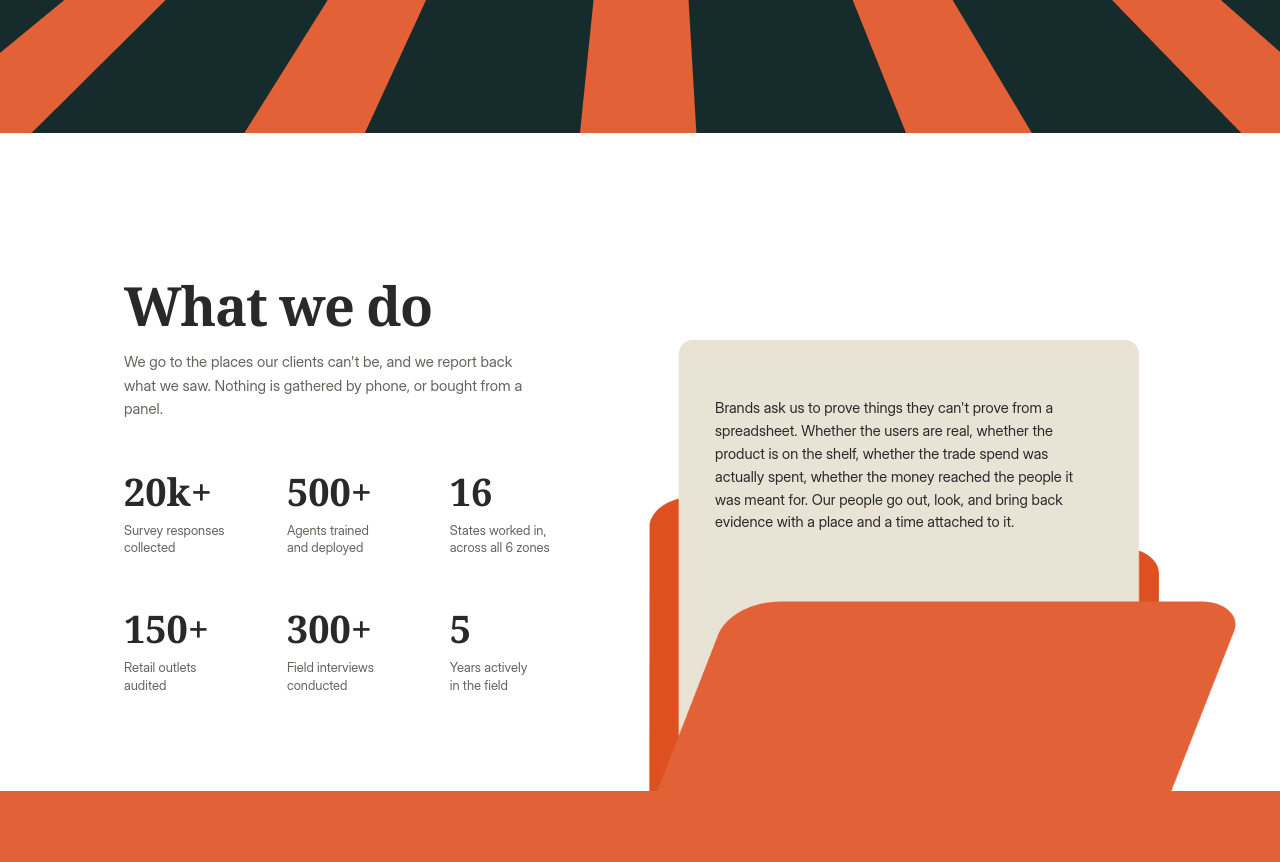
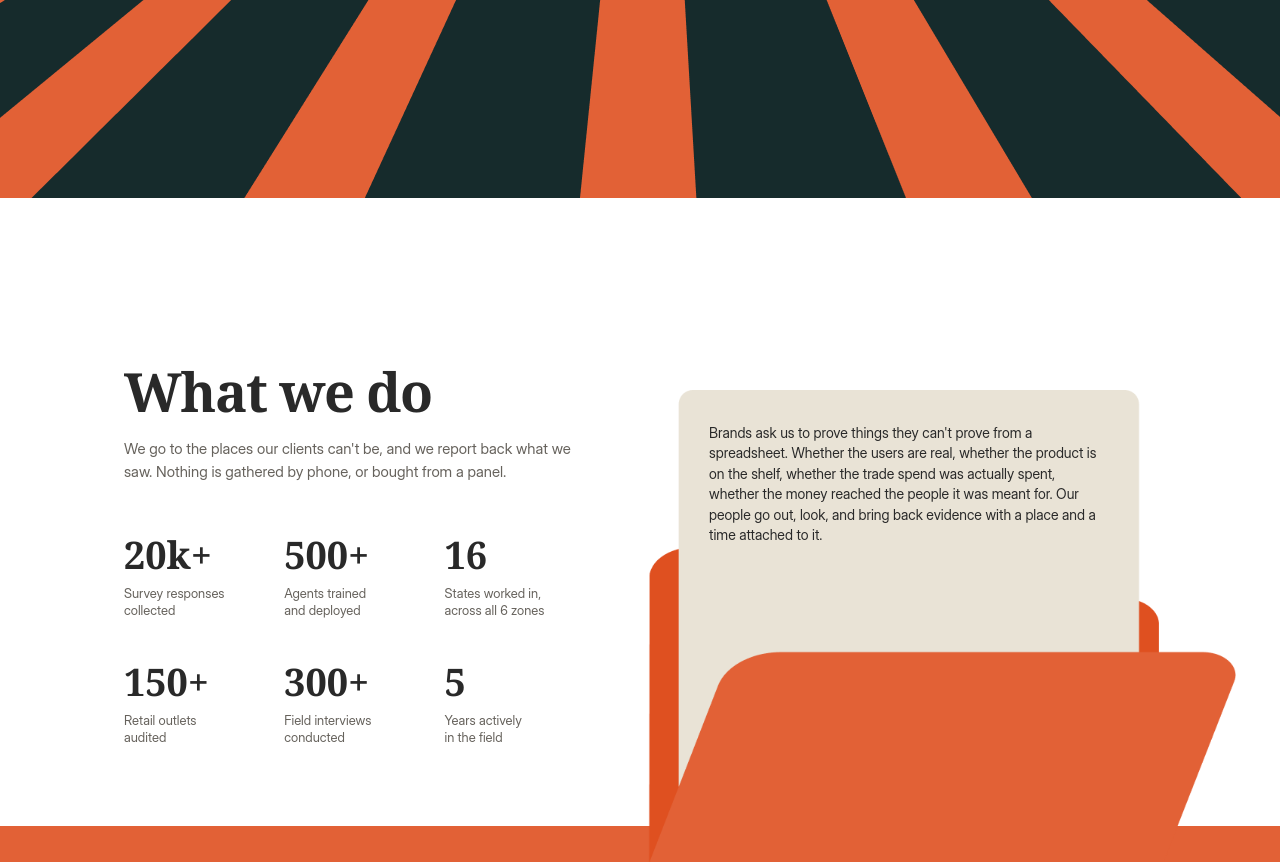
Before and after one commit to Malokunlabs/eri, a Next.js app: page /about in a window 1280 px wide. Shown: the part 580-1442 px from the top of the page. Built offline with nearby package versions, Linux system fonts and the light colour scheme; no server answers.

Commit message:
feat: add Book a Signal CTA and update layout and styling on about page

```diff
--- a/src/components/about/about-page-content.tsx
+++ b/src/components/about/about-page-content.tsx
@@ -1,4 +1,5 @@
 import Image from "next/image";
+import Link from "next/link";
 
 import { SiteHeader } from "@/components/layout/site-header";
 import { Container } from "@/components/ui/container";
@@ -33,6 +34,14 @@ export function AboutPageContent() {
                   Nigeria are not written down anywhere, and someone has to go
                   and see them.
                 </p>
+                <div className="mt-7 sm:mt-8">
+                  <Link
+                    href="/contact"
+                    className="inline-flex min-h-11 items-center justify-center rounded-full border border-eri-dark bg-eri-coral-dark px-7 py-2.5 font-display text-[15px] font-medium text-white shadow-sm transition-all hover:bg-eri-coral-dark/90 focus-visible:outline-2 focus-visible:outline-offset-2 focus-visible:outline-white"
+                  >
+                    Book a Signal
+                  </Link>
+                </div>
               </div>
 
               <div className="flex justify-start lg:justify-end">
@@ -63,32 +72,32 @@ export function AboutPageContent() {
       {/* Section 2: What We Do */}
       <section
         aria-labelledby="what-we-do-heading"
-        className="relative overflow-hidden pt-20 pb-16 sm:pt-28 sm:pb-20 lg:pt-36 lg:pb-0"
+        className="relative overflow-x-clip pt-16 pb-0 -mb-0.5 sm:pt-24 sm:-mb-1 lg:pt-36 lg:mb-0"
       >
         <Container size="insights">
-          <div className="grid items-center gap-12 lg:grid-cols-[minmax(0,1fr)_minmax(0,1.1fr)] lg:gap-14">
+          <div className="grid grid-cols-1 items-end gap-10 lg:grid-cols-[minmax(0,1fr)_minmax(0,1.1fr)] lg:gap-14">
             {/* Left Column: Heading, intro, and stats grid */}
-            <div className="flex flex-col justify-center lg:pb-24 lg:pr-4">
+            <div className="flex min-w-0 flex-col justify-center lg:pb-20 lg:pr-4">
               <h2
                 id="what-we-do-heading"
-                className="font-display text-[38px] font-semibold leading-[1.06] tracking-[-0.025em] text-eri-dark sm:text-[48px] lg:text-[54px]"
+                className="font-display text-[38px] font-semibold leading-[1.06] tracking-tight text-eri-dark sm:text-[48px] lg:text-[54px]"
               >
                 What we do
               </h2>
-              <p className="mt-4 max-w-100 text-[14px] leading-[1.55] text-eri-grey-11 sm:text-[15px]">
+              <p className="mt-4 max-w-85 text-[14px] leading-[1.55] text-eri-grey-11 sm:max-w-115 sm:text-[15px]">
                 We go to the places our clients can&apos;t be, and we report
                 back what we saw. Nothing is gathered by phone, or bought from a
                 panel.
               </p>
 
               {/* Stats Grid */}
-              <div className="mt-12 grid grid-cols-3 gap-x-6 gap-y-10 sm:gap-x-10 sm:gap-y-12">
+              <div className="mt-9 grid grid-cols-3 gap-x-2 gap-y-8.5 xs:gap-x-3.5 sm:mt-12 sm:gap-x-8 sm:gap-y-10">
                 {stats.map((stat, idx) => (
                   <div key={idx}>
-                    <p className="font-display text-[28px] font-bold leading-tight text-eri-dark sm:text-[34px] lg:text-[38px]">
+                    <p className="font-display text-[25px] font-bold leading-tight text-eri-dark xs:text-[27px] sm:text-[34px] lg:text-[38px]">
                       {stat.value}
                     </p>
-                    <p className="mt-1.5 whitespace-pre-line text-[12px] leading-snug text-eri-grey-11 sm:text-[13px]">
+                    <p className="mt-1.5 whitespace-pre-line text-[11px] leading-[1.3] text-eri-grey-11 xs:text-[11.5px] sm:text-[13px]">
                       {stat.label}
                     </p>
                   </div>
@@ -96,40 +105,39 @@ export function AboutPageContent() {
               </div>
             </div>
 
-            {/* Right Column: Folder with document text overlay */}
-            <div className="relative flex justify-end lg:-mr-12 xl:-mr-20 lg:translate-y-8 xl:translate-y-12">
-              <div className="relative aspect-783/640 w-full max-w-140 lg:max-w-165">
+            {/* Right Column: Folder positioned on the right and touching the bottom */}
+            <div className="relative flex min-w-0 justify-end self-end translate-y-0.5 sm:translate-y-1 lg:-mr-12 xl:-mr-20 lg:translate-y-8 xl:translate-y-12">
+              <div className="relative aspect-783/640 w-[110vw] shrink-0 -mr-[calc(0.75rem+18.2vw)] sm:mr-0 sm:w-125 lg:w-full lg:max-w-165">
                 <Image
                   src="/images/about/folder.png"
                   alt=""
                   fill
-                  sizes="(max-width: 1023px) 100vw, 660px"
+                  sizes="(max-width: 639px) 110vw, (max-width: 1023px) 500px, 660px"
                   className="pointer-events-none object-contain object-bottom"
                   priority
                 />
 
-                {/* Text overlay — mathematically locked to the beige paper inside folder.png
-                    Paper is from 5.75% to 83.52% horizontally, and visible before the flap from 0% to 50% vertically */}
+                {/* Text overlay — mathematically locked to the beige paper inside folder.png */}
                 <div
-                  className="absolute flex flex-col justify-center overflow-hidden"
+                  className="absolute flex flex-col justify-start overflow-hidden"
                   style={{
-                    left: "8%",
-                    width: "72%",
-                    top: "4%",
-                    height: "44%",
-                    padding: "clamp(10px, 1.8vw, 24px)",
+                    left: "7.5%",
+                    width: "73%",
+                    top: "2.5%",
+                    height: "48%",
+                    padding: "clamp(8px, 2.2vw, 20px)",
                   }}
                 >
                   <p
-                    className="font-sans font-normal leading-[1.55] text-eri-dark"
-                    style={{ fontSize: "clamp(12px, 1.15vw, 16px)" }}
+                    className="max-w-73.75 font-sans font-normal leading-[1.46] text-eri-dark sm:max-w-none"
+                    style={{ fontSize: "clamp(11px, 1.1vw, 15px)" }}
                   >
                     Brands ask us to prove things they can&apos;t prove from a
                     spreadsheet. Whether the users are real, whether the product
                     is on the shelf, whether the trade spend was actually spent,
                     whether the money reached the people it was meant for. Our
-                    people go out, look, and bring back evidence with a place and
-                    a time attached to it.
+                    people go out, look, and bring back evidence with a place
+                    and a time attached to it.
                   </p>
                 </div>
               </div>
```
Also changed, not shown: public/images/about/folder.png.
